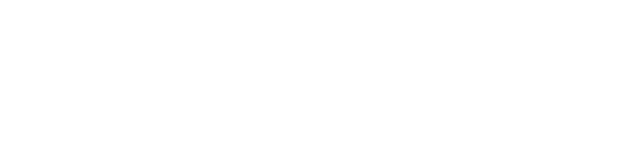
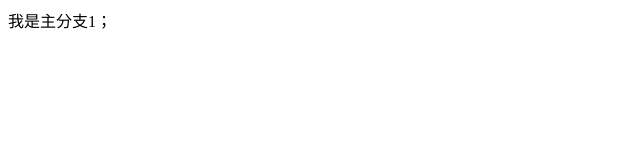
Before and after one commit to lcx194017/mytest, a plain HTML site: page index.html in a window 1280 px wide. Shown: the whole page, without its empty margins (0-640 px from the left). Drawn offline with Linux system fonts and the light colour scheme.

Commit message:
master second commit

```diff
--- a/index.html
+++ b/index.html
@@ -5,6 +5,6 @@
     <title>Title</title>
 </head>
 <body>
-
+    我是主分支1；
 </body>
 </html>
```
